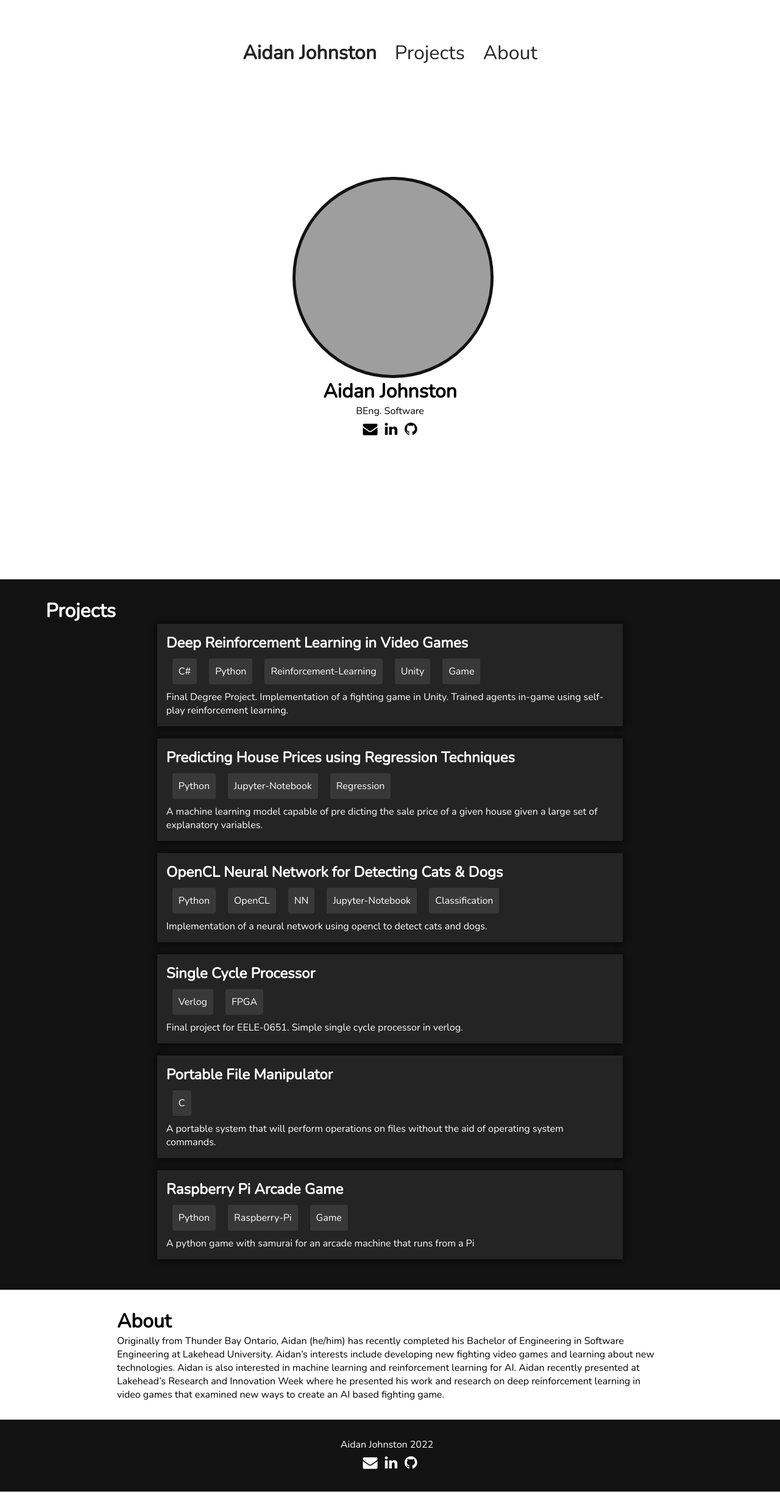
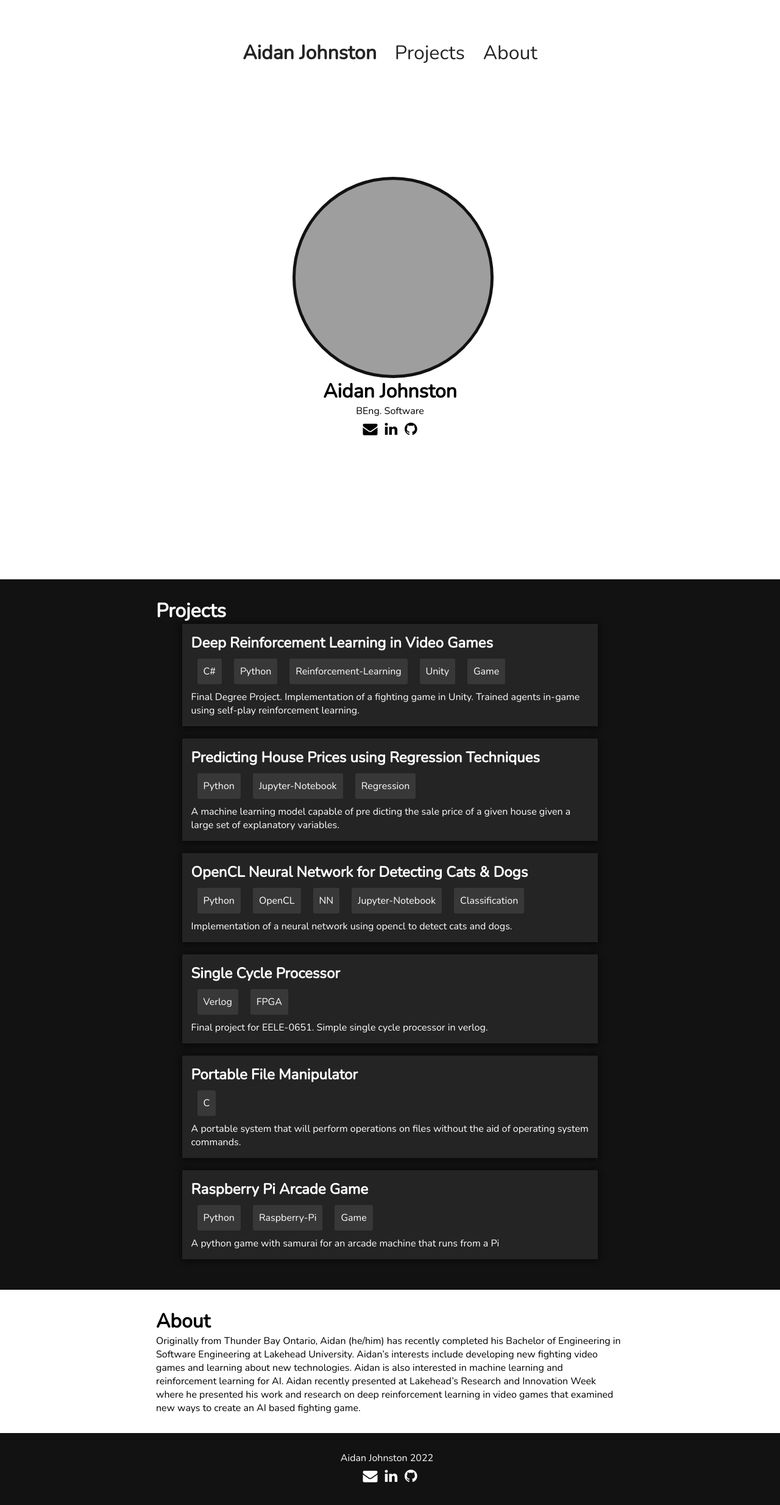
Before and after one commit to AidanJohnston/AidanJohnston.github.io, a Jekyll site: the page built from index.html, in a window 1280 px wide. Shown: the whole page at 61% size. Built offline with Jekyll 4.4.1, drawn with Linux system fonts in a browser that asks for light colours; before the commit the page ends 2446 px from its top, so only the background shows below that; grey boxes are pictures that could not be loaded.

Commit message:
changes to margin

```diff
--- a/assets/css/master.css
+++ b/assets/css/master.css
@@ -41,29 +41,29 @@ body {
     background-color: #121212;
     color: white;
     padding-top: 30px;
-    padding-left: 75px;
-    padding-right: 75px;
+    padding-left: 20%;
+    padding-right: 20%;
     padding-bottom: 30px;
 }
 
 @media only screen and (max-width: 1200px) {
     .sectionB {
-        padding-left: 20px;
-        padding-right: 20px;
+        padding-left: 10%;
+        padding-right: 10%;
     }
 }
 
 .sectionC {
     padding-top: 30px;
-    padding-left: 15%;
-    padding-right: 15%;
+    padding-left: 20%;
+    padding-right: 20%;
     padding-bottom: 30px;
 }
 
 @media only screen and (max-width: 1200px) {
     .sectionC {
-        padding-left: 5%;
-        padding-right: 5%
+        padding-left: 10%;
+        padding-right: 10%
     }
 }
 
@@ -105,7 +105,7 @@ body {
 .card {
     background-color: #242424;
     box-shadow: 0 1px 10px #050505;
-    flex: 0 0 65%;
+    flex: 0 0 85%;
     margin-bottom: 20px;
     transition: 0.3s;
     box-sizing: content-box;
```
